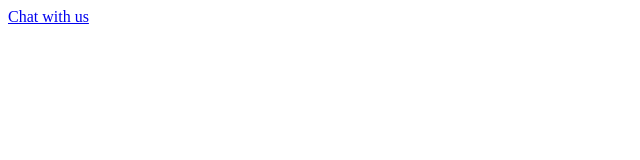
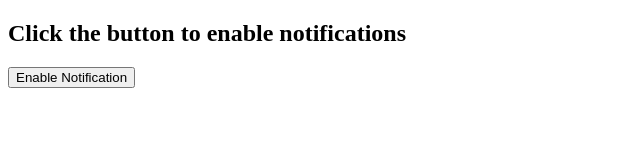
Before and after one commit to YASHASVASISHTA/website, a plain HTML site: page index.html in a window 1280 px wide. Shown: the whole page, without its empty margins (0-640 px from the left). Drawn offline with Linux system fonts and the light colour scheme.

Commit message:
Update index.html

```diff
--- a/index.html
+++ b/index.html
@@ -1 +1,28 @@
- <a href="https://wa.me/7569672112" class="whatsapp-button" target="_blank">Chat with us</a>
+<!DOCTYPE html>
+<html lang="en">
+<head>
+    <meta charset="UTF-8">
+    <meta name="viewport" content="width=device-width, initial-scale=1.0">
+    <title>Notification Test</title>
+</head>
+<body>
+    <h2>Click the button to enable notifications</h2>
+    <button onclick="requestNotification()">Enable Notification</button>
+
+    <script>
+        function requestNotification() {
+            if ("Notification" in window) {
+                Notification.requestPermission().then(permission => {
+                    if (permission === "granted") {
+                        new Notification("Hello! This is a test notification.");
+                    } else {
+                        alert("Notifications are blocked!");
+                    }
+                });
+            } else {
+                alert("Your browser does not support notifications.");
+            }
+        }
+    </script>
+</body>
+</html>
```
